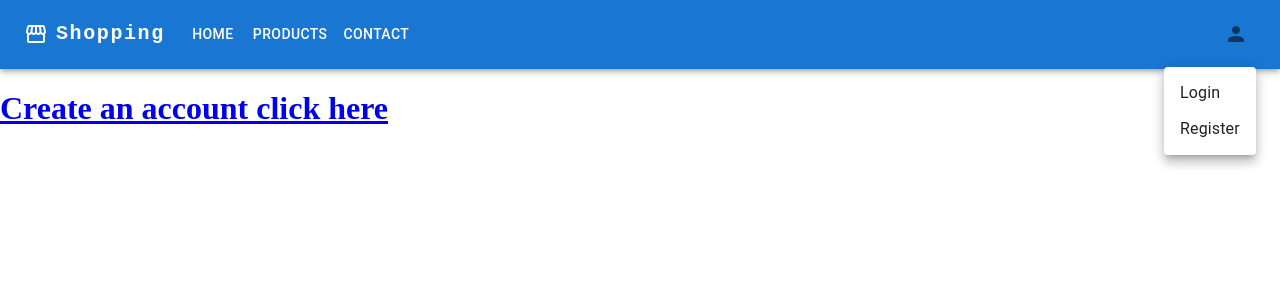
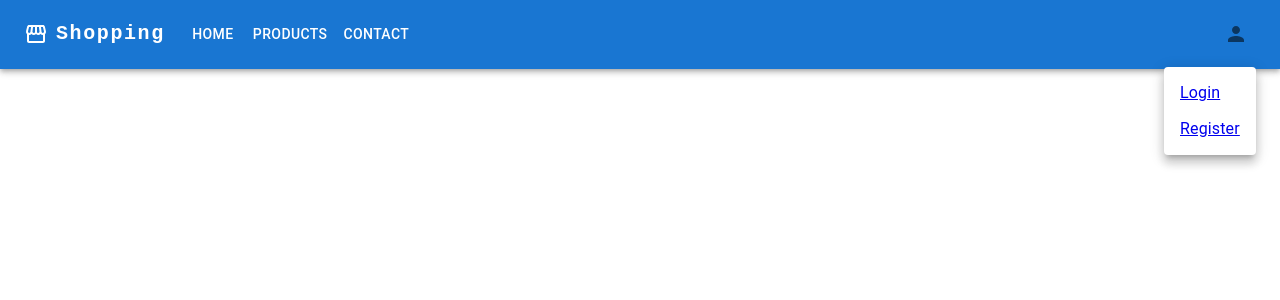
Before and after one commit to xinRan1/eCommerce_next_js, a Next.js app: page / in a window 1280 px wide. Both pictures are taken after a click on the button "Open settings". Shown: the top 300 px of the page. Built offline with nearby package versions, Linux system fonts and the light colour scheme.

Commit message:
Linked Register page

```diff
--- a/pages/index.tsx
+++ b/pages/index.tsx
@@ -1,5 +1,4 @@
 import Head from 'next/head'
-import Link from 'next/link'
 
 
 export default function Home() {
@@ -10,10 +9,6 @@ export default function Home() {
         <meta name="description" content="Generated by create next app" />
         <link rel="icon" href="/favicon.ico" />
       </Head>
-      <h1>
-        <Link href="/register">Create an account click here</Link>
-      </h1>
-
     </div>
   )
 }
--- a/pages/navbar.tsx
+++ b/pages/navbar.tsx
@@ -1,4 +1,6 @@
 import React, { useState } from 'react'
+import Link from 'next/link';
+
 import StorefrontIcon from '@mui/icons-material/Storefront';
 import PersonIcon from '@mui/icons-material/Person';
 import AppBar from '@mui/material/AppBar';
@@ -9,11 +11,10 @@ import Typography from '@mui/material/Typography';
 import Menu from '@mui/material/Menu';
 import MenuIcon from '@mui/icons-material/Menu';
 import Container from '@mui/material/Container';
-import Avatar from '@mui/material/Avatar';
 import Button from '@mui/material/Button';
 import Tooltip from '@mui/material/Tooltip';
 import MenuItem from '@mui/material/MenuItem';
-import AdbIcon from '@mui/icons-material/Adb';
+
 
 const pages = ['Home', 'Products', 'Contact'];
 const settings = ['Profile', 'Account', 'Dashboard', 'Logout'];
@@ -150,7 +151,7 @@ export default function Navbar() {
                             open={Boolean(anchorElUser)}
                             onClose={handleCloseUserMenu}
                         >
-                            { isLogin ?
+                            {isLogin ?
                                 settings.map((setting) => (
                                     <MenuItem key={setting} onClick={handleCloseUserMenu}>
                                         <Typography textAlign="center">{setting}</Typography>
@@ -158,7 +159,9 @@ export default function Navbar() {
                                 )) :
                                 settingsWithoutLogin.map((setting) => (
                                     <MenuItem key={setting} onClick={handleCloseUserMenu}>
-                                        <Typography textAlign="center">{setting}</Typography>
+                                        <Link href={setting === 'Register' ? '/register' : '/'}>
+                                            <Typography textAlign="center">{setting}</Typography>
+                                        </Link>
                                     </MenuItem>
                                 ))
                             }
```
